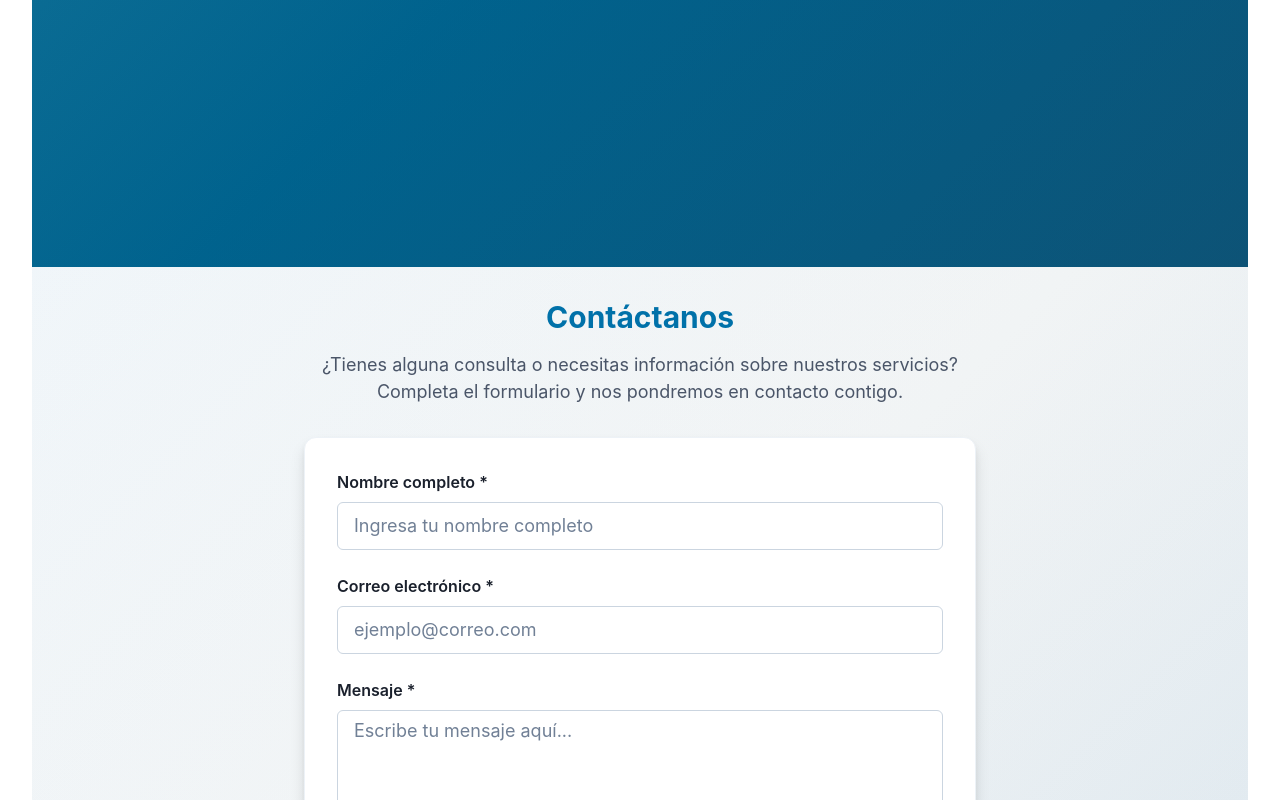
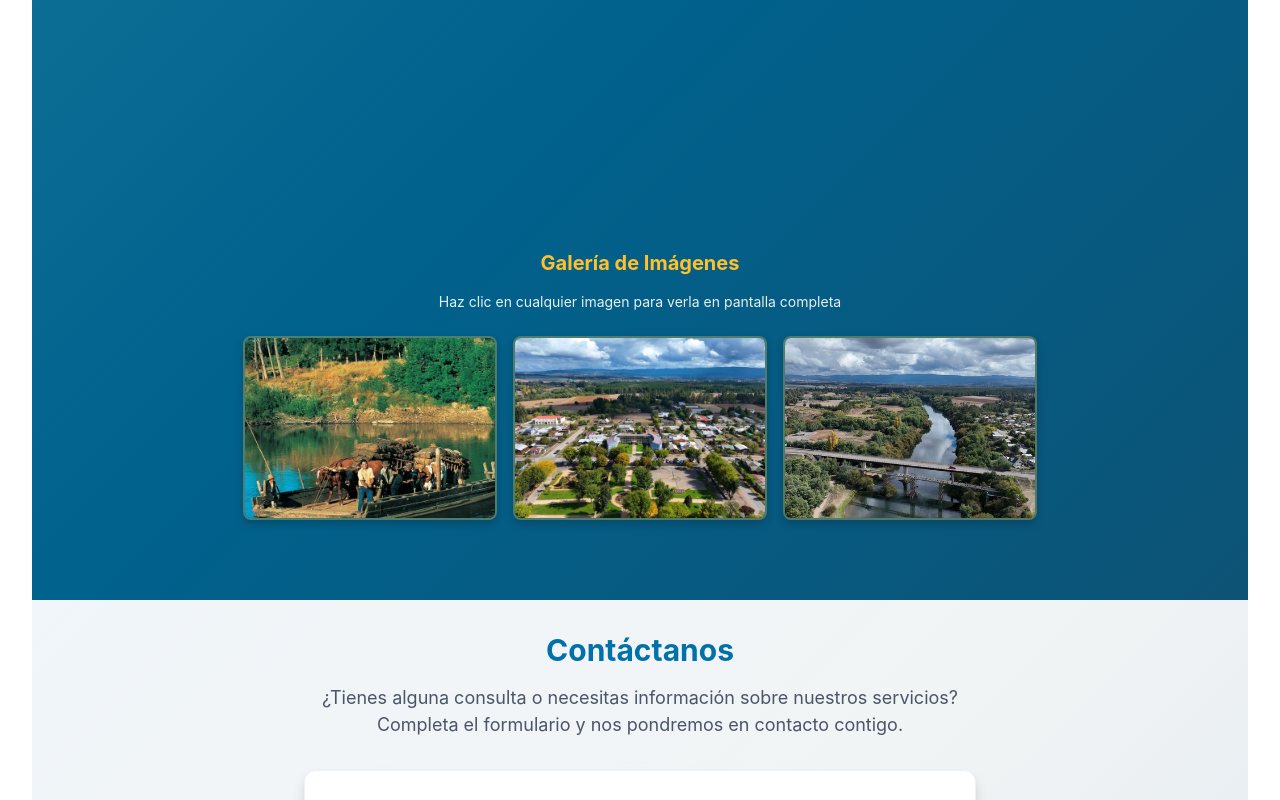
Before and after one commit to yaboytomas/pruebaReact, a React (Vite) app: page / in a window 1280 px wide. Shown: the part 1944-2744 px from the top of the page. Built offline with nearby package versions, Linux system fonts and the light colour scheme.

Commit message:
added images to cta

```diff
--- a/src/components/CtaSection.jsx
+++ b/src/components/CtaSection.jsx
@@ -6,18 +6,30 @@ import {
   Heading,
   Stack,
   Text,
-  useColorModeValue,
   useToast,
   Progress,
   VStack,
+  Image,
+  Modal,
+  ModalOverlay,
+  ModalContent,
+  ModalBody,
+  ModalCloseButton,
+  useDisclosure,
+  HStack,
 } from '@chakra-ui/react';
 import { useState } from 'react';
+import image1 from '../assets/1.jpg';
+import image2 from '../assets/2.jpg';
+import image3 from '../assets/3.jpg';
 
 export default function CtaSection() {
   const [isRegistering, setIsRegistering] = useState(false);
   const [registrationProgress, setRegistrationProgress] = useState(0);
   const [showProgress, setShowProgress] = useState(false);
   const [hasCompleted, setHasCompleted] = useState(false);
+  const [selectedImage, setSelectedImage] = useState(null);
+  const { isOpen, onOpen, onClose } = useDisclosure();
   const toast = useToast();
 
   // Click event handler for registration button
@@ -66,7 +78,20 @@ export default function CtaSection() {
     });
   };
 
+  // Click event handler for image fullscreen
+  const handleImageClick = (imageSrc) => {
+    setSelectedImage(imageSrc);
+    onOpen();
+  };
+
+  const images = [
+    { src: image1, alt: 'Imagen 1 de la municipalidad' },
+    { src: image2, alt: 'Imagen 2 de la municipalidad' },
+    { src: image3, alt: 'Imagen 3 de la municipalidad' },
+  ];
+
   return (
+    <>
       <Box
         bg="linear-gradient(135deg, #0071A9 0%, #005a8a 50%, #004d7a 100%)"
         py={12}
@@ -162,9 +187,69 @@ export default function CtaSection() {
                 mt={{ base: 8, sm: 10 }}
               />
             </Flex>
+
+            {/* Images Section */}
+            <Box w="full" mt={8}>
+              <Heading size="md" color="#FFC02B" mb={4} textAlign="center">
+                Galería de Imágenes
+              </Heading>
+              <Text color="white" fontSize="sm" mb={6} textAlign="center" opacity={0.9}>
+                Haz clic en cualquier imagen para verla en pantalla completa
+              </Text>
+              <HStack spacing={4} justify="center" flexWrap="wrap">
+                {images.map((image, index) => (
+                  <Box
+                    key={index}
+                    cursor="pointer"
+                    transition="all 0.3s ease"
+                    _hover={{
+                      transform: 'scale(1.05)',
+                      boxShadow: '0 10px 25px rgba(0, 0, 0, 0.3)',
+                    }}
+                    onClick={() => handleImageClick(image.src)}
+                    borderRadius="lg"
+                    overflow="hidden"
+                    boxShadow="0 4px 8px rgba(0, 0, 0, 0.2)"
+                    border="2px solid"
+                    borderColor="rgba(255, 192, 43, 0.3)"
+                  >
+                    <Image
+                      src={image.src}
+                      alt={image.alt}
+                      w={{ base: '200px', md: '250px' }}
+                      h={{ base: '150px', md: '180px' }}
+                      objectFit="cover"
+                      transition="all 0.3s ease"
+                    />
+                  </Box>
+                ))}
+              </HStack>
+            </Box>
           </Stack>
         </Container>
       </Box>
+
+      {/* Fullscreen Modal */}
+      <Modal isOpen={isOpen} onClose={onClose} size="full">
+        <ModalOverlay />
+        <ModalContent bg="black" maxW="100vw" maxH="100vh">
+          <ModalCloseButton color="white" zIndex={10} />
+          <ModalBody p={0} display="flex" alignItems="center" justifyContent="center">
+            {selectedImage && (
+              <Image
+                src={selectedImage}
+                alt="Imagen en pantalla completa"
+                maxW="100%"
+                maxH="100%"
+                objectFit="contain"
+                cursor="pointer"
+                onClick={onClose}
+              />
+            )}
+          </ModalBody>
+        </ModalContent>
+      </Modal>
+    </>
   );
 }
 
```
Lines whose indentation alone changed are shown as unchanged.
